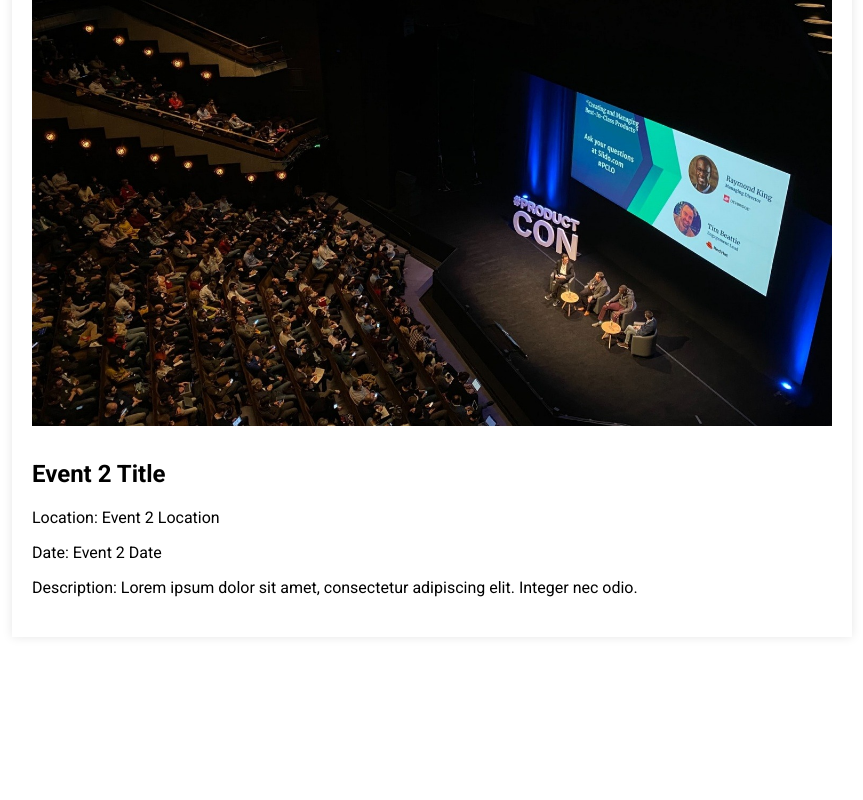
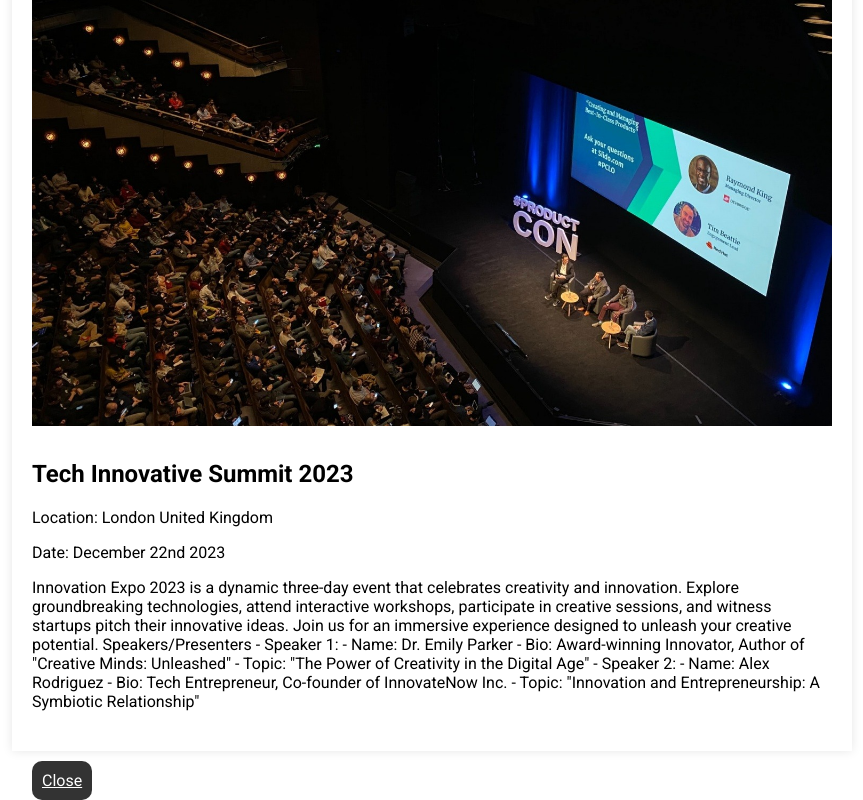
Before and after one commit to Siji999/Event-webpage, a plain HTML site: page event-detail/two.html in a window 1280 px wide. Shown: the part 355-1155 px from the top of the page, without its empty margins (208-1071 px from the left). Before the commit the page ends 1012 px from the top, so only its background shows below. Drawn offline with Linux system fonts and the light colour scheme; files whose address does not match are found by name.

Commit message:
Content Addition

```diff
--- a/event-detail/two.html
+++ b/event-detail/two.html
@@ -30,6 +30,24 @@
         box-shadow: 0 0 10px rgba(0, 0, 0, 0.1);
       }
 
+      .close {
+        margin: 0 auto;
+        max-width: 800px;
+      }
+
+      .close-button {
+        background-color: #333;
+        color: #fff;
+        padding: 10px;
+        cursor: pointer;
+        border: none;
+        border-radius: 10px;
+      }
+
+      .close-button:hover {
+        background-color: red;
+      }
+
       .event-detail {
         margin-bottom: 20px;
       }
@@ -55,18 +73,26 @@
     <section>
       <div class="event-detail">
         <img src="../Assets/Images/event2.jpg" alt="Event 2" />
-        <h2>Event 2 Title</h2>
-        <p>Location: Event 2 Location</p>
-        <p>Date: Event 2 Date</p>
+        <h2>Tech Innovative Summit 2023</h2>
+        <p>Location: London United Kingdom</p>
+        <p>Date: December 22nd 2023</p>
         <p>
-          Description: Lorem ipsum dolor sit amet, consectetur adipiscing elit.
-          Integer nec odio.
+          Innovation Expo 2023 is a dynamic three-day event that celebrates
+          creativity and innovation. Explore groundbreaking technologies, attend
+          interactive workshops, participate in creative sessions, and witness
+          startups pitch their innovative ideas. Join us for an immersive
+          experience designed to unleash your creative potential.
+          Speakers/Presenters - Speaker 1: - Name: Dr. Emily Parker - Bio:
+          Award-winning Innovator, Author of "Creative Minds: Unleashed" -
+          Topic: "The Power of Creativity in the Digital Age" - Speaker 2: -
+          Name: Alex Rodriguez - Bio: Tech Entrepreneur, Co-founder of
+          InnovateNow Inc. - Topic: "Innovation and Entrepreneurship: A
+          Symbiotic Relationship"
         </p>
       </div>
     </section>
-
-    <script>
-      // Add any JavaScript logic if needed
-    </script>
+    <div class="close">
+      <a class="close-button" href="../events.html">Close</a>
+    </div>
   </body>
 </html>
```
Also changed, not shown: contact.html (+1 -1 lines), event-detail/one.html (+34 -5 lines), events.html (+15 -4 lines), index.html (+1 -1 lines), settings.html (+1 -1 lines).
